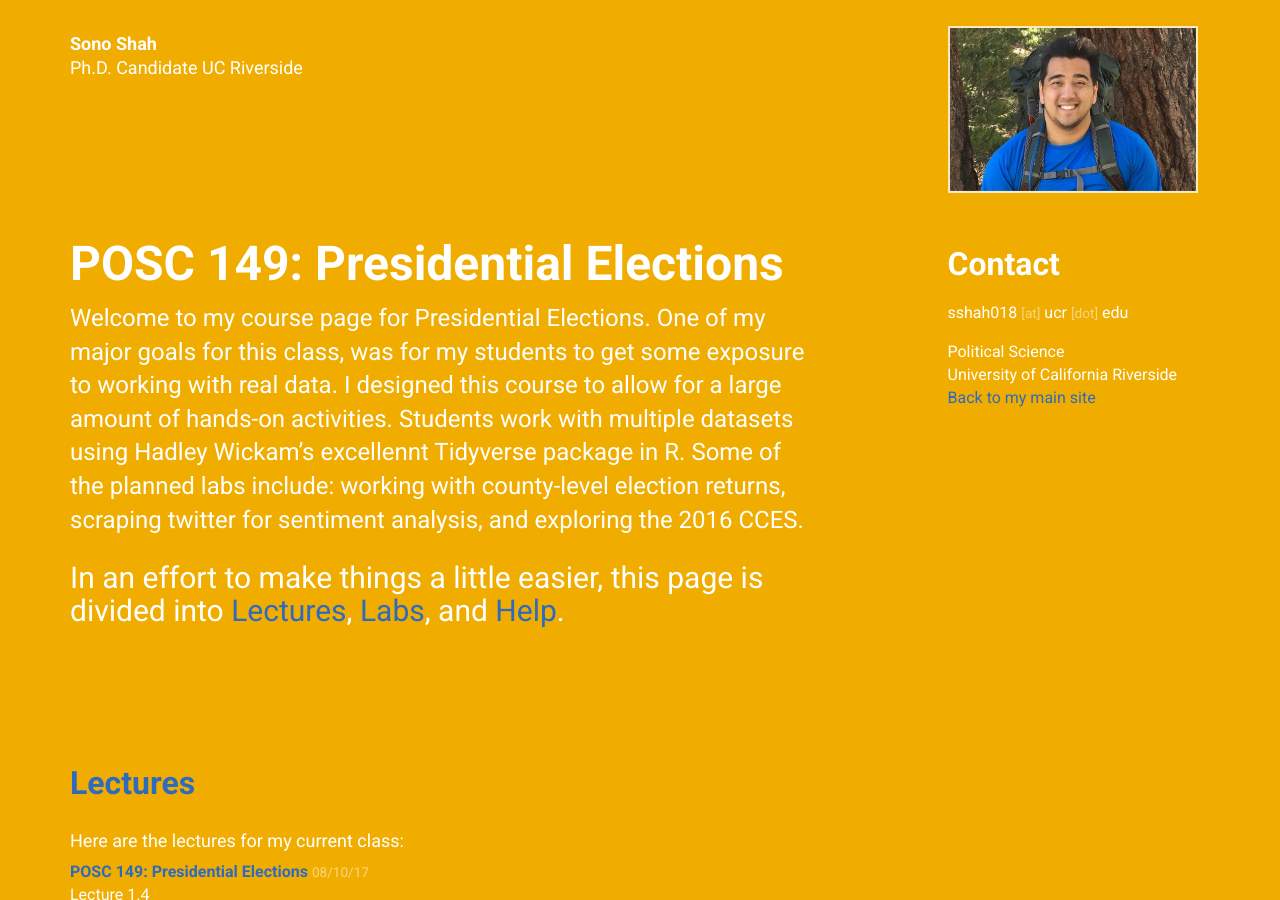
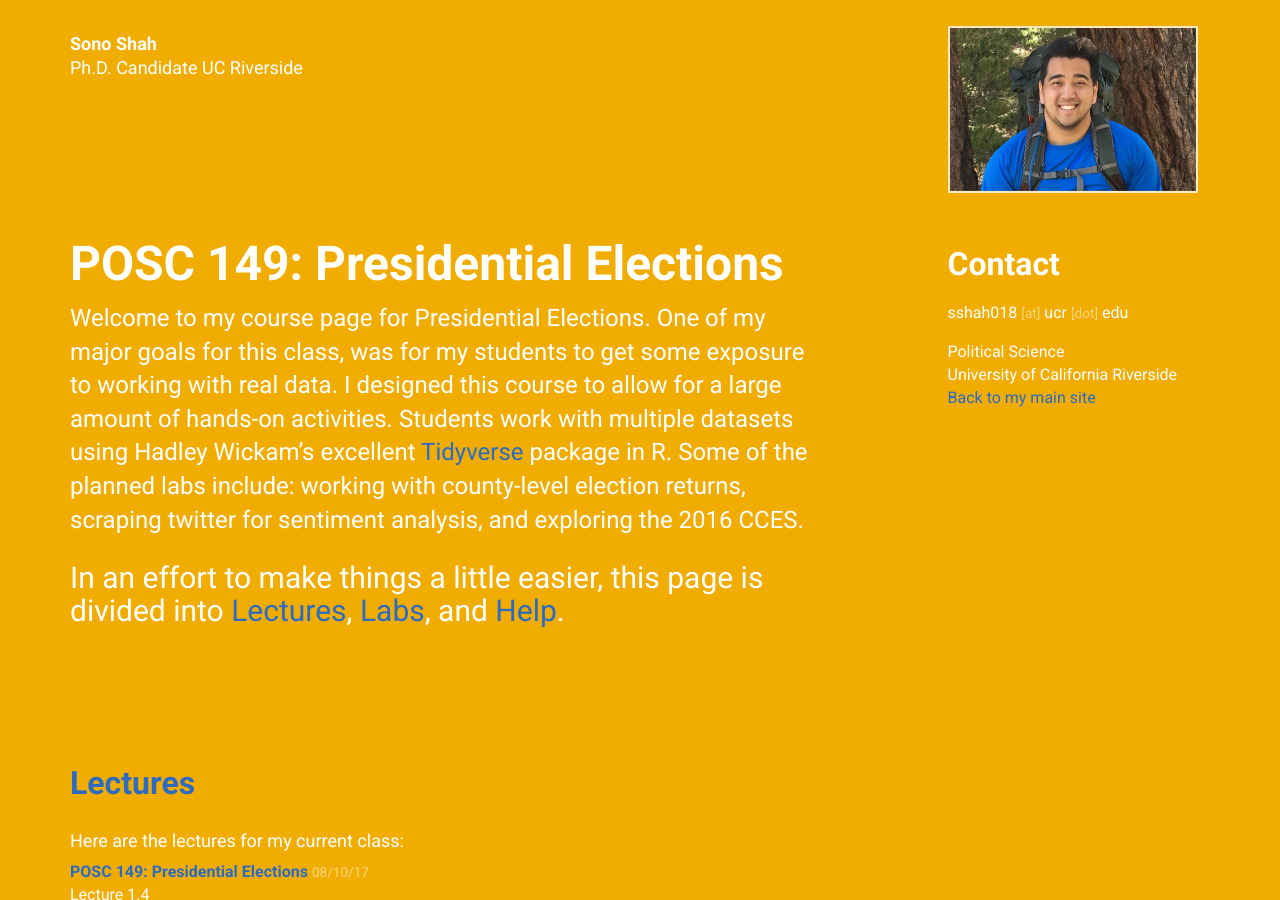
Before and after one commit to sonoshah/sonoshah.github.io, a Jekyll site: the page built from posc149.html, in a window 1280 px wide and 900 px high. Built offline with Jekyll 4.4.1, drawn with Linux system fonts in a browser that asks for light colours; nearby versions of some CDN libraries; some of the changed text lies outside the part shown.

Commit message:
additions

```diff
--- a/_data/coursepage.yml
+++ b/_data/coursepage.yml
@@ -16,7 +16,7 @@ intro:
   title: "POSC 149: Presidential Elections"
   body: >
    Welcome to my course page for Presidential Elections. One of my major goals for this class, was for my students to get some exposure to working with real data.
-   I designed this course to allow for a large amount of hands-on activities. Students work with multiple datasets using Hadley Wickam's excellennt Tidyverse package in R.
+   I designed this course to allow for a large amount of hands-on activities. Students work with multiple datasets using Hadley Wickam's excellent [Tidyverse](https://www.tidyverse.org/) package in R.
    Some of the planned labs include: working with county-level election returns, scraping twitter for sentiment analysis, and exploring the 2016 CCES.
 
    ## In an effort to make things a little easier, this page is divided into <a href="#Teach">Lectures</a>, <a href="#Labs">Labs</a>, and <a href="#help">Help</a>.
```
Also changed, not shown: _data/help.yaml (+7 -0 lines).
